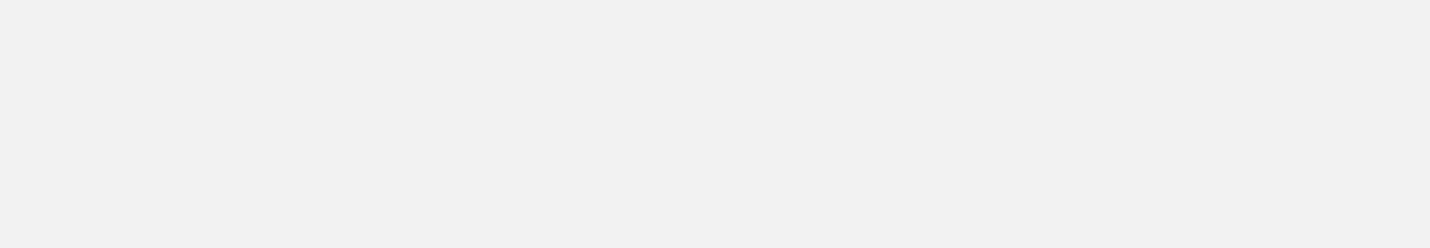
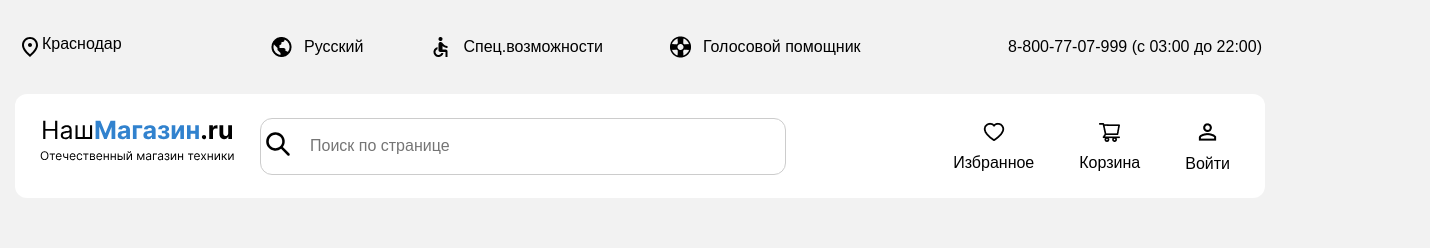
Before and after one commit to WaterMelonyOcO/voice-assistant-Frogs, a React (Create React App) app in the folder frontend/voice-assistant/: page /main in a window 1280 px wide. Before the commit this address had no page. Shown: the top 248 px of the page, 1430 px wide, since content can reach past the window. Built offline with nearby package versions, Linux system fonts and the light colour scheme.

Commit message:
rep front

```diff
--- a/frontend/voice-assistant/src/App.js
+++ b/frontend/voice-assistant/src/App.js
@@ -1,9 +1,9 @@
 import './App.css';
 import {BrowserRouter, Routes, Route} from "react-router-dom";
-import MainPage from './pages/MainPage/MainPage';
-import AppliancesPage from './pages/MainPage/AppliancesPage';
-import ComputersPage from './pages/MainPage/ComputersPage';
-import SmartPhonesPage from './pages/MainPage/SmartPhonesPage';
+import MainPage from './pages/Pages/MainPage';
+import AppliancesPage from './pages/Pages/AppliancesPage';
+import ComputersPage from './pages/Pages/ComputersPage';
+import SmartPhonesPage from './pages/Pages/SmartPhonesPage';
 import LoginPage from './pages/LoginPage/LoginPage';
 import OrderRegistration from './pages/OrderRegistration/OrderRegistration';
 import FavouritesPage from './pages/FavouritesPage/FavouritesPage';
@@ -17,47 +17,19 @@ import placeIcon from './images/place.svg';
 import worldIcon from './images/world.png';
 import pepIcon from './images/pep.png';
 import saverIcon from './images/saver.png';
+import VoiseAssistant from './components/VoiseAssistant/VoiseAssistant';
 
-// import styled from "styled-components";
 
-//    const StyledText = styled.p`
-//      color: red;
-//      /* другие стили для текста */
-//    `;
 function App() {
 
-  // useEffect(() => {
-  //   const allTextElements = document.querySelectorAll('p, span, h1, h2, h3, h4, h5, h6, li, td, a');
-  //   allTextElements.forEach((element) => {
-  //     element.style.color = 'red';
-  //     element.style.fontSize = '30px'; // Здесь меняем размер шрифта на 20px
-  //   });
-  // }, []);
 
-  // const [textHighlighted, setTextHighlighted] = useState(false);
-
-  // const handleButtonClicked = () => {
-  //   if (!textHighlighted) {
-  //     const allTextElements = document.querySelectorAll('p, span, h1, h2, h3, h4, h5, h6, li, td, a');
-  //     allTextElements.forEach(element => {
-  //       element.style.setProperty('--base-font-size', '20px'); // Здесь меняем размер шрифта на 20px
-  //     });
-  //   } else {
-  //     const allTextElements = document.querySelectorAll('p, span, h1, h2, h3, h4, h5, h6, li, td, a');
-  //     allTextElements.forEach(element => {
-  //       element.style.color = 'inherit';
-  //       element.style.removeProperty('--base-font-size');
-  //     });
-  //   }
-
-  //   setTextHighlighted(prevState => !prevState);
-  // };
 
 
   const [modalActive, setModalActive] = useState(!true);
+  const [modalVoiseActive, setModalVoiseActive ] = useState(false);
   return (
     <BrowserRouter>
-    {/* <div style={{ fontSize: `${fontSize}px` }}> */}
+
 
     <div style={{ overflowX: 'hidden', overflowY: 'hidden' }}>
     <Routes>
@@ -67,22 +39,21 @@ function App() {
 
 
     <div className="app-container">
-    {/* <button onClick={handleButtonClicked}>
-        {textHighlighted ? 'Убрать выделение' : 'Выделить текст'}
-      </button> */}
 
-    <div className="firstLine">
+
+<div className="firstLine">
             <span className='place'><img src={placeIcon} alt="иконка места"></img> <p>Краснодар</p></span>
         <span className='btn-layout'>
 
             <button className='btn_header btn-lang' title="Cмена языка"><img src={worldIcon} alt="смена языка"/> Русский</button>
             <button className='btn_header btn-acc' onClick={() => setModalActive(true)} title="Кнопка редактирования страницы со спец. возможностями"><img src={pepIcon} alt="спец.возможности"/> Спец.возможности</button>
-            <button className='btn_header btn-help' title="Кнопка открытия голосового помощника"><img src={saverIcon} alt="голосовой помощник"/>Голосовой помощник</button>
+            <button className='btn_header btn-help' onClick={() => setModalVoiseActive(true)} title="Кнопка открытия голосового помощника"><img src={saverIcon} alt="голосовой помощник"/>Голосовой помощник</button>
 
         </span>
 
             <span>8-800-77-07-999 (с 03:00 до 22:00)</span>
         </div>
+
         <Header />
 
         <div className="body-layout">
@@ -101,9 +72,9 @@ function App() {
           </div>
           </div>
       </div>
+      <SpecialFeaturesModal active={modalActive} setActive={setModalActive}/>
+    <VoiseAssistant active={modalVoiseActive} setActive={setModalVoiseActive}/>
 
-      <SpecialFeaturesModal active={modalActive} setActive={setModalActive} />
-      {/* </div> */}
     </BrowserRouter>
 
   );
--- a/frontend/voice-assistant/src/components/Header/Header.jsx
+++ b/frontend/voice-assistant/src/components/Header/Header.jsx
@@ -9,16 +9,14 @@ import carttIcon from '../../images/cart.png';
 import profileIcon from '../../images/profilw.png';
 import InputSearch from '../InputSearch/InputSearch';
 import { Link } from "react-router-dom";
-import SpecialFeaturesModal from "../SpecialFeaturesModal/SpecialFeaturesModal";
-import VoiseAssistant from '../VoiseAssistant/VoiseAssistant';
-import React, { useState } from "react";
 
+import { useState } from "react";
 export default function Header() {
     const [modalActive, setModalActive] = useState(!true);
-    return (
-        <>
 
-    <header className='header' role="contentinfo">
+    return ( <>
+
+    <header className='header'>
 
         <span className='header-one_block'>
         <Link to='/main'><img src={logo} alt="нажмите сюда для перехода на главную страницу" title="Нажмите сюда для перехода на главную страницу"/></Link>
@@ -45,7 +43,7 @@ export default function Header() {
                 </Link>
         </nav>
     </header>
-    {/* <SpecialFeaturesModal active={modalActive} setActive={setModalActive}/> */}
-<VoiseAssistant active={modalVoiceAssistantActive} setActive={setModalVoiceAssistantActive}/>
+
+
     </>)
 }
--- a/frontend/voice-assistant/src/pages/MainPage/MainPage.jsx
+++ b/frontend/voice-assistant/src/pages/Pages/MainPage.jsx
@@ -6,16 +6,13 @@ import ProductCard from "../../components/ProductCard/ProductCard";
 import "./style.css";
 import dataMainPage from '../../constants/data-main-page.json';
 import line from '../../images/line.png';
-import VoiseAssistant from '../../components/VoiseAssistant/VoiseAssistant'
+
 
 export default function MainPage() {
     let mainData = Object.values(dataMainPage)[0];
+    return(<>
 
-    return(<>
-        {/* <Header /> */}
-
-        {/* <div className="body-layout"> */}
-            {/* <Catalog /> */}
+        <div className="body-layout">
             <div className="body-layout_leftside">
                 <h2 className="main_header">
                     Актуальные предложения
@@ -34,11 +31,9 @@ export default function MainPage() {
                         { mainData.map((product) => (
                         <ProductCard key={product.id} data={product} />
                     ))}
-
                 </div>
-                <VoiseAssistant/>
             </div>
-        {/* </div> */}
+        </div>
 
 
 
--- a/frontend/voice-assistant/src/pages/MainPage/style.css
+++ b/frontend/voice-assistant/src/pages/Pages/style.css
@@ -3,9 +3,6 @@
     flex-direction: row;
     justify-content: space-between;
     align-items: flex-start;
-}
-.body-layout_leftside {
-
 }
 
 .main_header {
```
Also changed, not shown: frontend/voice-assistant/src/pages/Pages/AppliancesPage.jsx (renamed from frontend/voice-assistant/src/pages/MainPage/AppliancesPage.jsx), frontend/voice-assistant/src/pages/Pages/ComputersPage.jsx (renamed from frontend/voice-assistant/src/pages/MainPage/ComputersPage.jsx), frontend/voice-assistant/src/pages/Pages/SmartPhonesPage.jsx (renamed from frontend/voice-assistant/src/pages/MainPage/SmartPhonesPage.jsx).
